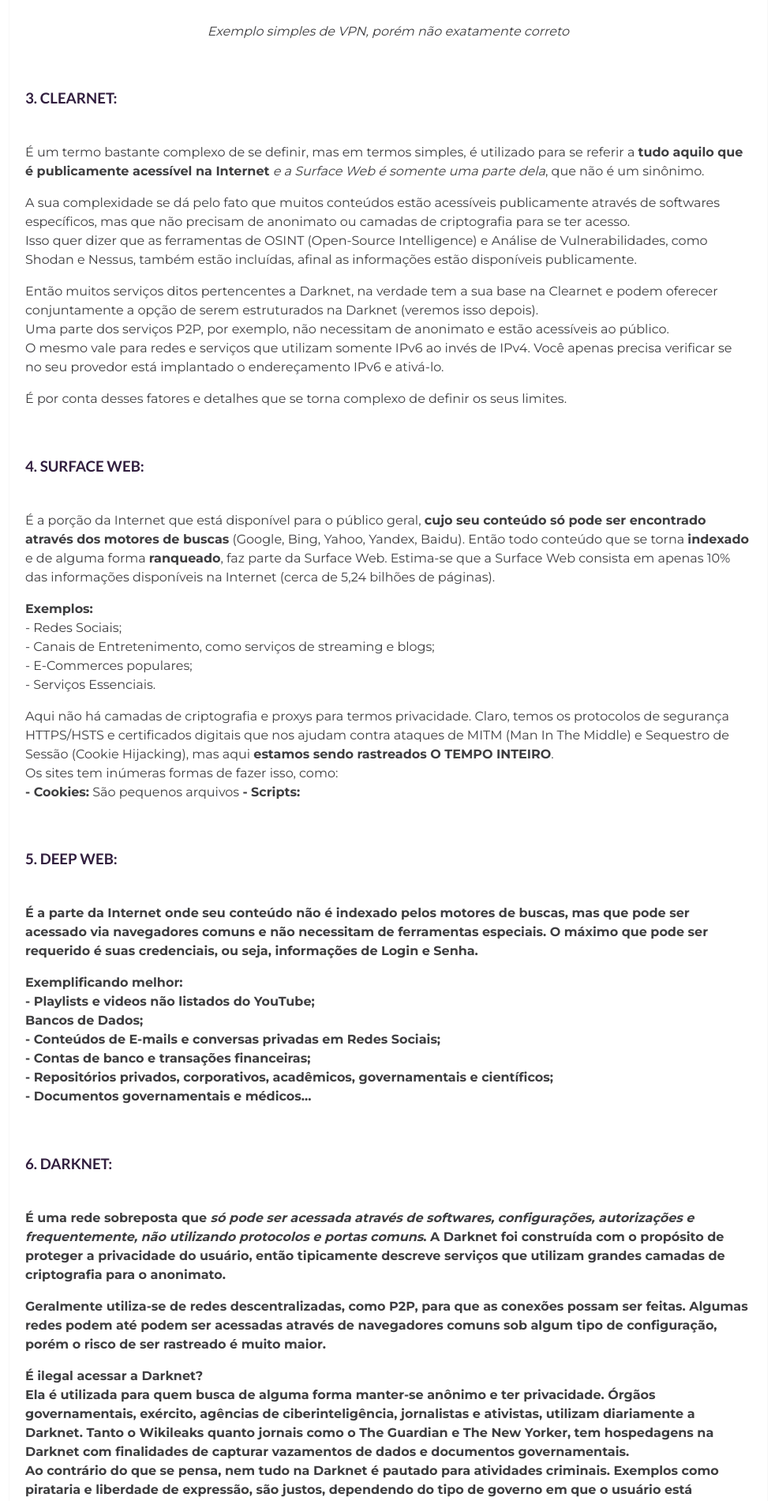
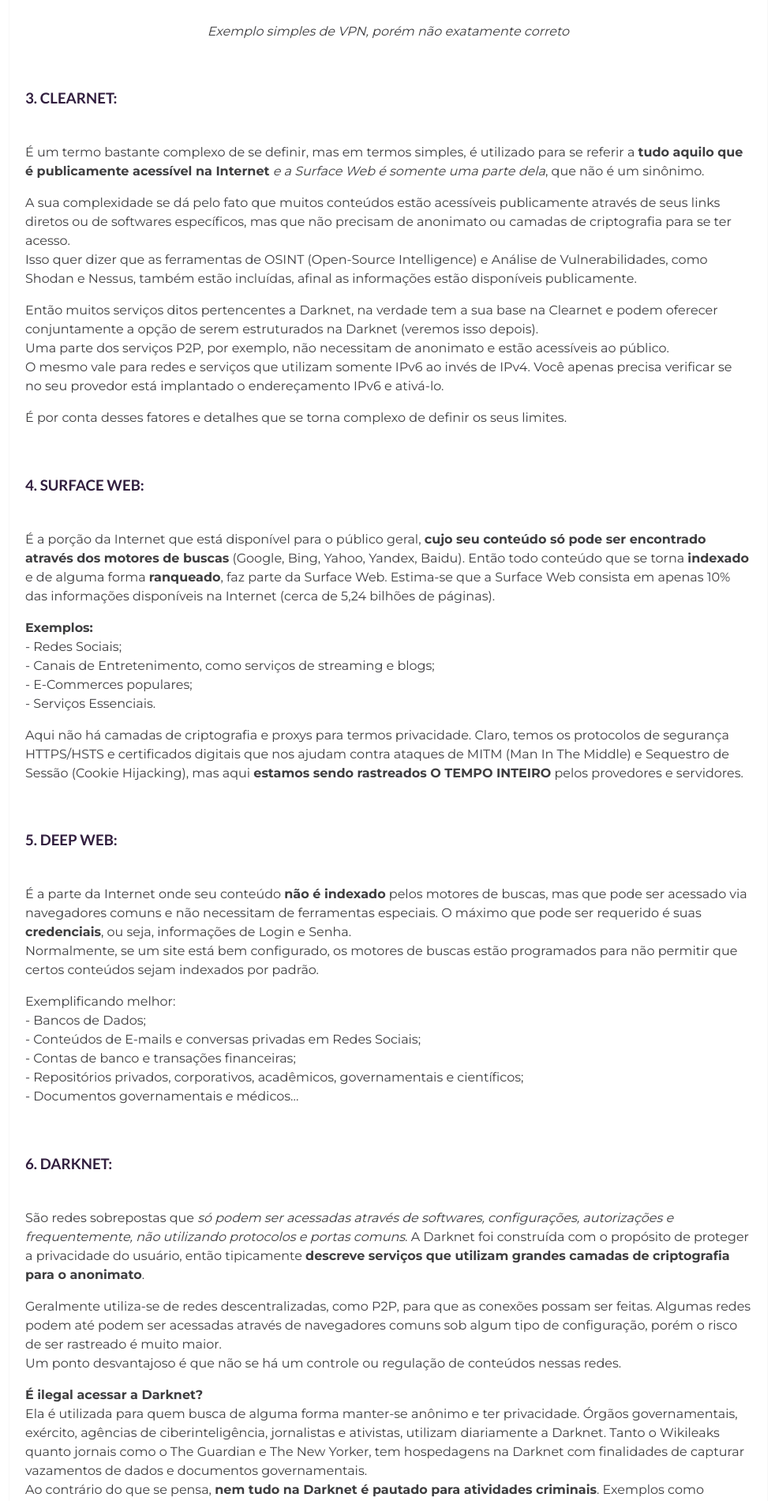
Before and after one commit to EscapeTheX/escapethex.github.io, a Jekyll site: the page built from _posts/2021-03-17-Deep-e-Dark-Web.markdown, in a window 1280 px wide. Shown: the part 1992-3892 px from the top of the page at 79% size, without its empty margins (148-1130 px from the left). Built offline with Jekyll 4.4.1, drawn with Linux system fonts in a browser that asks for light colours; some of the changed text lies outside the part shown.

Commit message:
Update 2021-03-17-Deep-e-Dark-Web.markdown

```diff
--- a/_posts/2021-03-17-Deep-e-Dark-Web.markdown
+++ b/_posts/2021-03-17-Deep-e-Dark-Web.markdown
@@ -38,7 +38,7 @@ A utilização de VPNs é cercada de mitos de segurança. As únicas formas de "
 
 <p><b><h3>3. CLEARNET:</h3></b><br>
 É um termo bastante complexo de se definir, mas em termos simples, é utilizado para se referir a <b>tudo aquilo que é publicamente acessível na Internet</b> <i>e a Surface Web é somente uma parte dela</i>, que não é um sinônimo.</p>
-<p>A sua complexidade se dá pelo fato que muitos conteúdos estão acessíveis publicamente através de softwares específicos, mas que não precisam de anonimato ou camadas de criptografia para se ter acesso.<br>
+<p>A sua complexidade se dá pelo fato que muitos conteúdos estão acessíveis publicamente através de seus links diretos ou de softwares específicos, mas que não precisam de anonimato ou camadas de criptografia para se ter acesso.<br>
 Isso quer dizer que as ferramentas de OSINT (Open-Source Intelligence) e Análise de Vulnerabilidades, como Shodan e Nessus, também estão incluídas, afinal as informações estão disponíveis publicamente.</p>
 
 <p>Então muitos serviços ditos pertencentes a Darknet, na verdade tem a sua base na Clearnet e podem oferecer conjuntamente a opção de serem estruturados na Darknet (veremos isso depois).<br>
@@ -58,19 +58,15 @@ O mesmo vale para redes e serviços que utilizam somente IPv6 ao invés de IPv4.
 - Serviços Essenciais.<br>
 </p>
 
-<p>Aqui não há camadas de criptografia e proxys para termos privacidade. Claro, temos os protocolos de segurança HTTPS/HSTS e certificados digitais que nos ajudam contra ataques de MITM (Man In The Middle) e Sequestro de Sessão (Cookie Hijacking), mas aqui <b>estamos sendo rastreados O TEMPO INTEIRO</b>.<br>
-Os sites tem inúmeras formas de fazer isso, como:<br>
-<b>- Cookies:</b> São pequenos arquivos
-<b>- Scripts:
-<b>
+<p>Aqui não há camadas de criptografia e proxys para termos privacidade. Claro, temos os protocolos de segurança HTTPS/HSTS e certificados digitais que nos ajudam contra ataques de MITM (Man In The Middle) e Sequestro de Sessão (Cookie Hijacking), mas aqui <b>estamos sendo rastreados O TEMPO INTEIRO</b> pelos provedores e servidores.<br>
 
 <p> </p>
 
 <p><b><h3>5. DEEP WEB:</h3></b><br>
-É a parte da Internet onde seu conteúdo <b>não é indexado</b> pelos motores de buscas, mas que pode ser acessado via navegadores comuns e não necessitam de ferramentas especiais. O máximo que pode ser requerido é suas <b>credenciais</b>, ou seja, informações de Login e Senha.</p>
+É a parte da Internet onde seu conteúdo <b>não é indexado</b> pelos motores de buscas, mas que pode ser acessado via navegadores comuns e não necessitam de ferramentas especiais. O máximo que pode ser requerido é suas <b>credenciais</b>, ou seja, informações de Login e Senha.<br>
+Normalmente, se um site está bem configurado, os motores de buscas estão programados para não permitir que certos conteúdos sejam indexados por padrão.</p>
 <p>Exemplificando melhor:<br>
-- Playlists e videos não listados do YouTube;<br>
- Bancos de Dados;<br>
+- Bancos de Dados;<br>
 - Conteúdos de E-mails e conversas privadas em Redes Sociais;<br>
 - Contas de banco e transações financeiras;<br>
 - Repositórios privados, corporativos, acadêmicos, governamentais e científicos;<br>
@@ -80,8 +76,11 @@ Os sites tem inúmeras formas de fazer isso, como:<br>
 <p> </p>
 
 <p><b><h3>6. DARKNET:</h3></b><br>
-É uma rede sobreposta que <i>só pode ser acessada através de softwares, configurações, autorizações e frequentemente, não utilizando protocolos e portas comuns</i>. A Darknet foi construída com o propósito de proteger a privacidade do usuário, então tipicamente <b>descreve serviços que utilizam grandes camadas de criptografia para o anonimato</b>.</p>
-<p>Geralmente utiliza-se de redes descentralizadas, como P2P, para que as conexões possam ser feitas. Algumas redes podem até podem ser acessadas através de navegadores comuns sob algum tipo de configuração, porém o risco de ser rastreado é muito maior.</p>
+São redes sobrepostas que <i>só podem ser acessadas através de softwares, configurações, autorizações e frequentemente, não utilizando protocolos e portas comuns</i>. A Darknet foi construída com o propósito de proteger a privacidade do usuário, então tipicamente <b>descreve serviços que utilizam grandes camadas de criptografia para o anonimato</b>.</p>
+<p>Geralmente utiliza-se de redes descentralizadas, como P2P, para que as conexões possam ser feitas. Algumas redes podem até podem ser acessadas através de navegadores comuns sob algum tipo de configuração, porém o risco de ser rastreado é muito maior.<br>
+Um ponto desvantajoso é que não se há um controle ou regulação de conteúdos nessas redes.</p>
+
+
 
 <p><b>É ilegal acessar a Darknet?</b><br>
 Ela é utilizada para quem busca de alguma forma manter-se anônimo e ter privacidade. Órgãos governamentais, exército, agências de ciberinteligência, jornalistas e ativistas, utilizam diariamente a Darknet. Tanto o Wikileaks quanto jornais como o The Guardian e The New Yorker, tem hospedagens na Darknet com finalidades de capturar vazamentos de dados e documentos governamentais.<br>
@@ -96,7 +95,8 @@ Todo o tipo de conteúdo que é possível achar na Darknet, também é possível
 Dependendo do que você planeja procurar, alguns mercados na Darknet podem algumas vezes serem desafiadores. Claro que podemos obter listas de links através da Clearnet e de outros serviços próprios da rede, mas se você busca coisas grotescas, terá que pesquisar muito.</p>
 
 <p><b>Exemplos de redes da Darknet</b>: (34 de aprox. 30.000)<br>
-- <b>TOR (The Onion Router)</b>: O mais famoso dessa lista.
+- <b>TOR (The Onion Router)</b>: O mais famoso dessa lista. É um software que utiliza
+Os problemas conhecidos do TOR são os ataques de correlação, os nós de saída podem ser interceptados por não utilizarem criptografia de ponta-a-ponta, falhas de configurações de sites que permitem exposição de metadados e endereçamento real do usuário/servidor, e várias outras brechas mais complexas.</p>
 </p>
 
 <p>- <b>Garlic Routing</b>: É uma variação do TOR que utiliza o processo de Key-Based Routing
@@ -169,7 +169,12 @@ Dependendo do que você planeja procurar, alguns mercados na Darknet podem algum
 
 <p><b><h3>COMO NAVEGAR DE FORMA SEGURA <i>(ou com menos riscos)</i> NA DARKNET?<b></h3><br>
 <b>1. Planejamento:</b> É importante que você saiba o que irá procurar e fazer, pois você pode passar horas navegando e acabar vendo o que não quer;</p>
-<b>2. Identidades e Credenciais:</b> Em hipótese alguma utilize seu nome real, nome de amigos e parentes, E-mails ou qualquer outra coisa que possa te identificar, mesmo que indiretamente. Existem serviços específicos, como o Guerrilla Mail, que oferecem E-mails des
+<p><b>2. Estude sobre Segurança da Informação (ou pelo menos saiba o básico):</b> Procure entender mais sobre Redes
+
+<p><b>3. Identidades e Credenciais:</b> Em hipótese alguma utilize seu nome real, nome de amigos e parentes, E-mails ou qualquer outra coisa que possa te identificar, mesmo que indiretamente. Existem serviços específicos, como o Guerrilla Mail ou ProtonMail, que oferecem E-mails descartáveis ou específicos para serem usados nessas redes.<br>
+Também <b>não procure as mesmas coisas que você procura na Surface na Darknet</b>, pois isso pode traçar um perfil de usuário e sua identidade ser descoberta.</p>
+
+
 
 <p> </p>
 
```
Also changed, not shown: other parts of _posts/2021-03-17-Deep-e-Dark-Web.markdown (+1 -1 lines).
